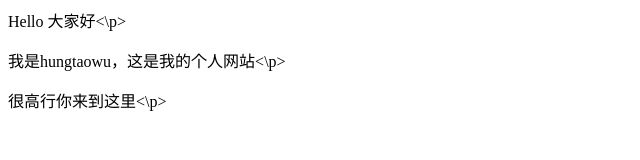
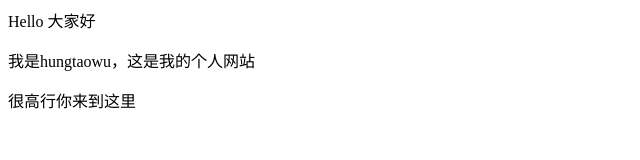
Before and after one commit to hungtaowu/hungtaowu.github.io, a plain HTML site: page index.html in a window 1280 px wide. Shown: the full height of the page, 0-640 px from the left. Drawn offline with Linux system fonts and the light colour scheme.

Commit message:
Update index.html

```diff
--- a/index.html
+++ b/index.html
@@ -1,3 +1,3 @@
-<p>Hello 大家好<\p>
-<p>我是hungtaowu，这是我的个人网站<\p>
-<p>很高行你来到这里<\p>
+<p>Hello 大家好</p>
+<p>我是hungtaowu，这是我的个人网站</p>
+<p>很高行你来到这里</p>
```
